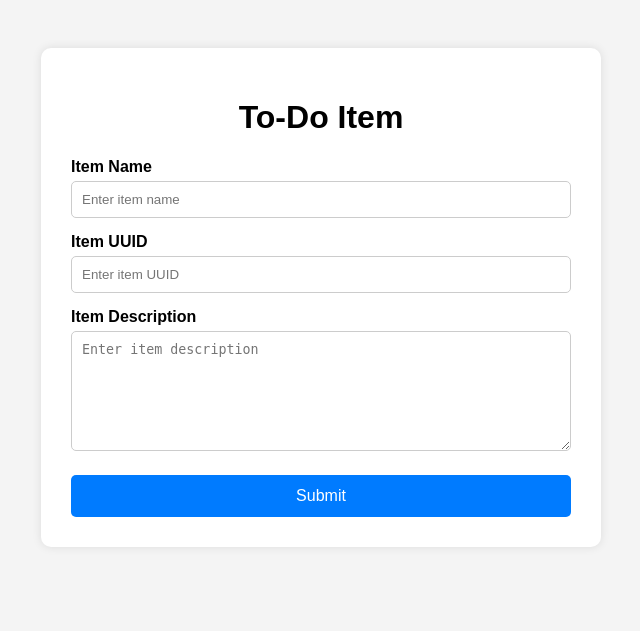
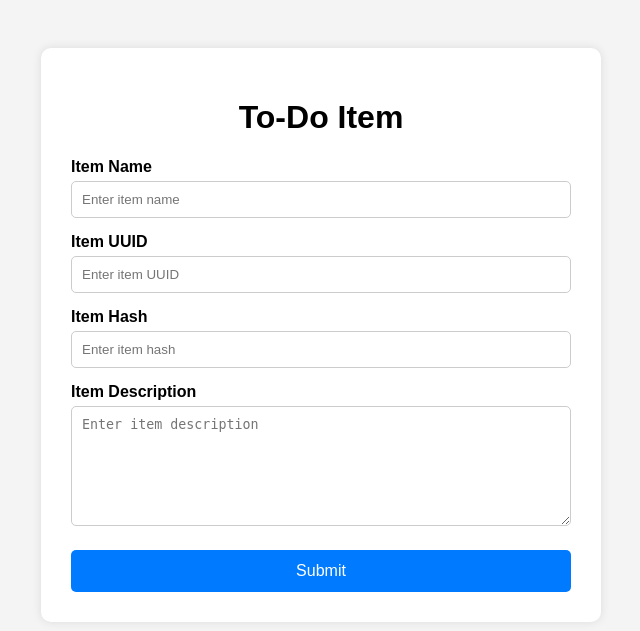
Before and after one commit to TZ-ArbaazBaig/Git_and_GitHub_Arbaaz, a Flask app: page / in a window 1280 px wide. Shown: the top 631 px of the page, without its empty margins (319-959 px from the left). Run offline with Flask 3, Linux system fonts and the light colour scheme.

Commit message:
Add Item Hash field to todo form

```diff
--- a/templates/index.html
+++ b/templates/index.html
@@ -92,6 +92,15 @@
     required
 >
 
+<label for="itemHash">Item Hash</label>
+<input
+    type="text"
+    id="itemHash"
+    name="itemHash"
+    placeholder="Enter item hash"
+    required
+>
+
             <label for="itemDescription">Item Description</label>
             <textarea
                 id="itemDescription"
```
